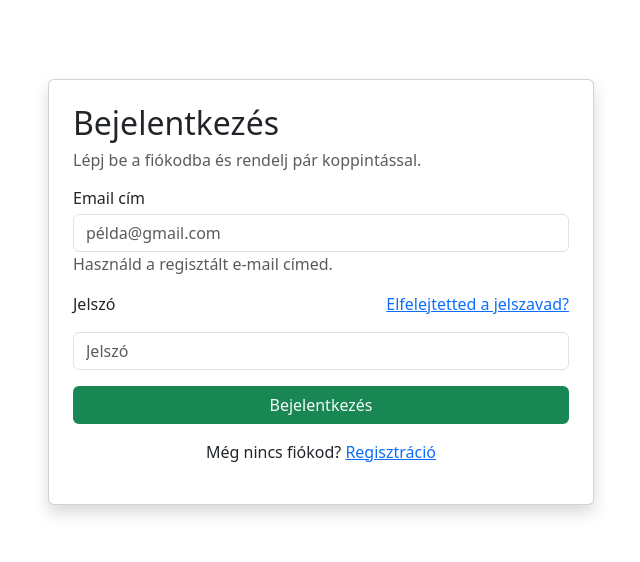
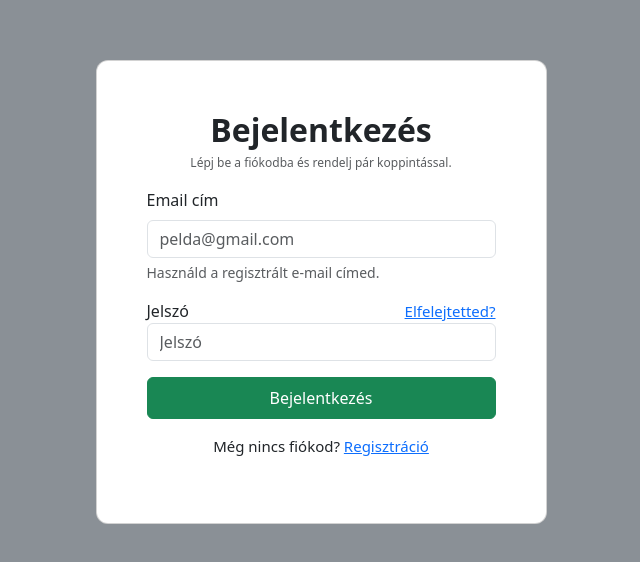
Before and after one commit to hajzerbence/FoodGo, a plain HTML site: page index.html in a window 1280 px wide. Shown: the part 108-670 px from the top of the page, without its empty margins (319-959 px from the left). Drawn offline with Linux system fonts and the light colour scheme.

Commit message:
Login Page

```diff
--- a/index.html
+++ b/index.html
@@ -3,43 +3,45 @@
     <head>
         <meta charset="UTF-8" />
         <meta name="viewport" content="width=device-width, initial-scale=1.0" />
+        <link rel="stylesheet" href="bootstrap.min.css" />
         <link rel="stylesheet" href="style.css" />
-        <link rel="stylesheet" href="bootstrap.min.css" />
-        <title>FoodGo</title>
+        <title>FoodGo - Bejelentkezés</title>
     </head>
     <body>
-        <!-- FoodGo login page mobil és desktop reszponzív -->
         <div class="container">
             <div class="row justify-content-center align-items-center min-vh-100">
-                <div class="col-12 col-md-8 col-lg-6">
-                    <div class="card p-4 shadow">
+                <div class="col-12 col-md-8 col-lg-5">
+                    <div class="card">
                         <h2>Bejelentkezés</h2>
-                        <h6 class="mb-3 miniSzoveg text-muted">Lépj be a fiókodba és rendelj pár koppintással.</h6>
+                        <p class="text-center text-muted miniSzoveg">Lépj be a fiókodba és rendelj pár koppintással.</p>
 
                         <form>
                             <div class="mb-3">
-                                <label for="email" class="mb-1">Email cím</label>
-                                <input type="email" class="form-control" id="email" placeholder="példa@gmail.com" required />
-                                <p class="miniSzoveg text-muted">Használd a regisztált e-mail címed.</p>
+                                <label for="email" class="form-label">Email cím</label>
+                                <input type="email" class="form-control" id="email" placeholder="pelda@gmail.com" required />
+                                <div class="form-text">Használd a regisztrált e-mail címed.</div>
                             </div>
+
                             <div class="mb-3">
-                                <div class="d-flex justify-content-between">
-                                    <label for="jelszo">Jelszó</label>
-                                    <p><a href="regisztracio.html">Elfelejtetted a jelszavad?</a></p>
+                                <div class="d-flex justify-content-between align-items-center">
+                                    <label for="jelszo" class="form-label mb-0">Jelszó</label>
+                                    <a href="regisztracio.html" class="miniSzoveg">Elfelejtetted?</a>
                                 </div>
                                 <input type="password" class="form-control" id="jelszo" placeholder="Jelszó" required />
                             </div>
-                            <div>
-                                <button type="submit" class="w-100 btn bg-success text-light">Bejelentkezés</button>
-                            </div>
 
-                            <p class="mt-3 text-center">Még nincs fiókod? <a href="regisztracio.html">Regisztráció</a></p>
+                            <button type="submit" class="btn btn-success w-100 py-2">Bejelentkezés</button>
+
+                            <p class="text-center mt-3 miniSzoveg">
+                                Még nincs fiókod?
+                                <a href="regisztracio.html">Regisztráció</a>
+                            </p>
                         </form>
                     </div>
                 </div>
             </div>
         </div>
-        <script src="script.js"></script>
+
         <script src="bootstrap.min.js"></script>
     </body>
 </html>
--- a/style.css
+++ b/style.css
@@ -0,0 +1,26 @@
+body {
+    background-color: #8a9096;
+}
+
+.card {
+    border-radius: 12px;
+    padding: 50px;
+}
+
+h2 {
+    font-weight: bold;
+    text-align: center;
+    margin-bottom: 5px;
+}
+
+.miniSzoveg {
+    font-size: 15px;
+}
+
+input {
+    border-radius: 8px;
+}
+
+.text-muted {
+    font-size: 12px;
+}
```
